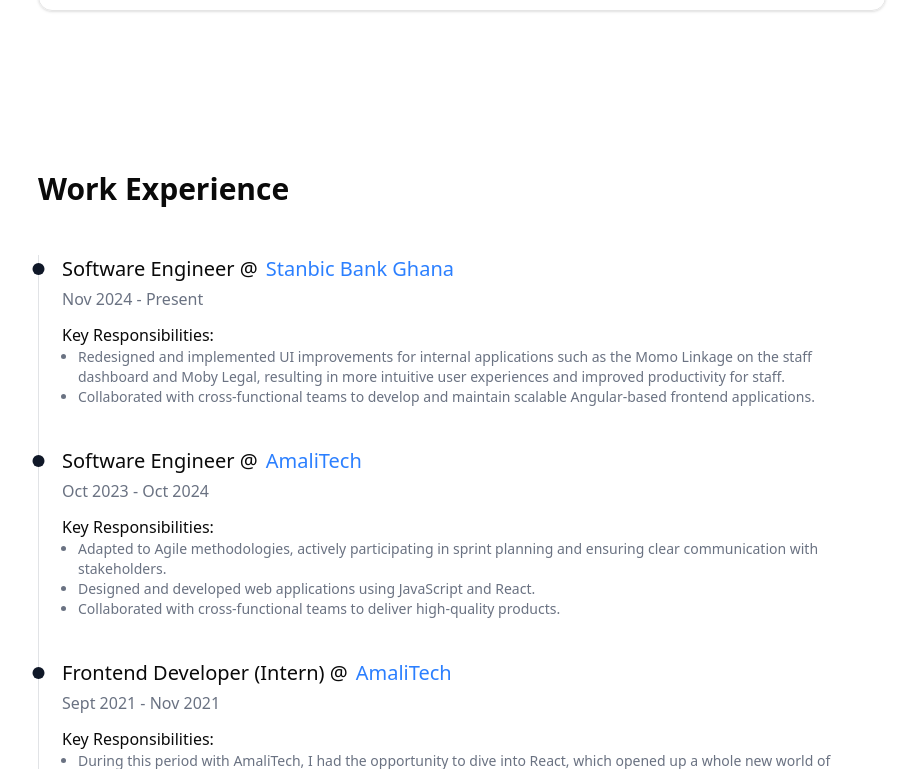
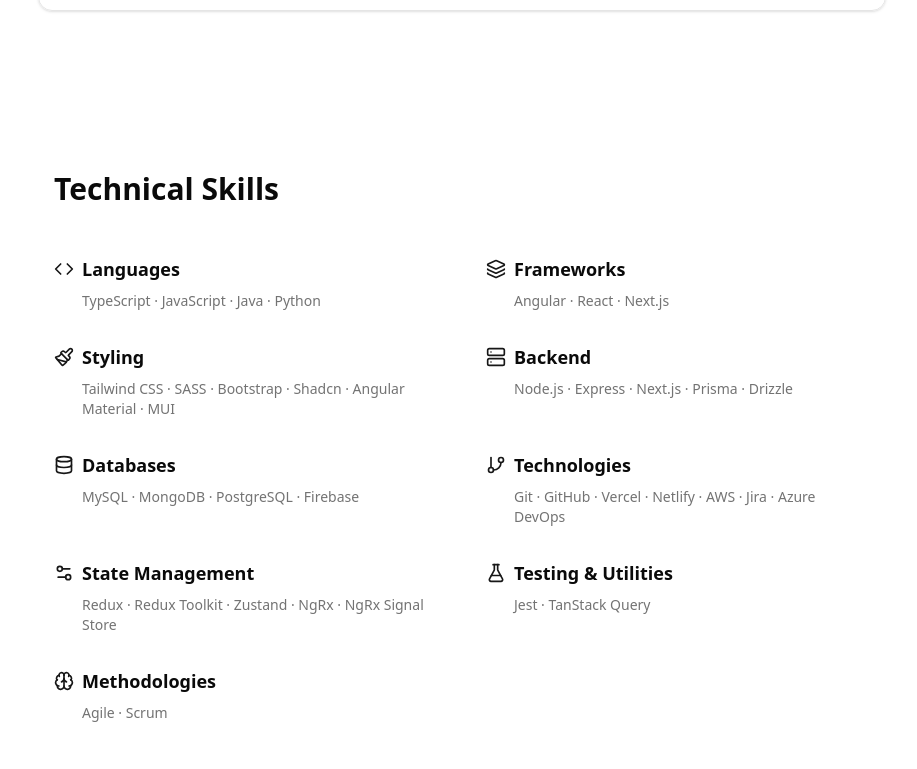
Before and after one commit to Acquaah-Emmanuel-Kofi/portfolio, a Next.js app: page / in a window 1280 px wide. Shown: the part 1351-2120 px from the top of the page, without its empty margins (178-1095 px from the left). Built offline with nearby package versions, Linux system fonts and the light colour scheme.

Commit message:
feat: remove work experience from  landing page

```diff
--- a/src/app/page.tsx
+++ b/src/app/page.tsx
@@ -1,14 +1,12 @@
 import Hero from "@/components/home/Hero";
 import Projects from "@/components/home/Projects";
 import TechStack from "@/components/home/TechStack";
-import WorkExperience from "@/components/home/WorkExperience";
 
 export default function Home() {
   return (
     <section className="container max-w-4xl mx-auto px-6">
       <Hero />
       <Projects />
-      <WorkExperience />
       <TechStack />
     </section>
   );
```
